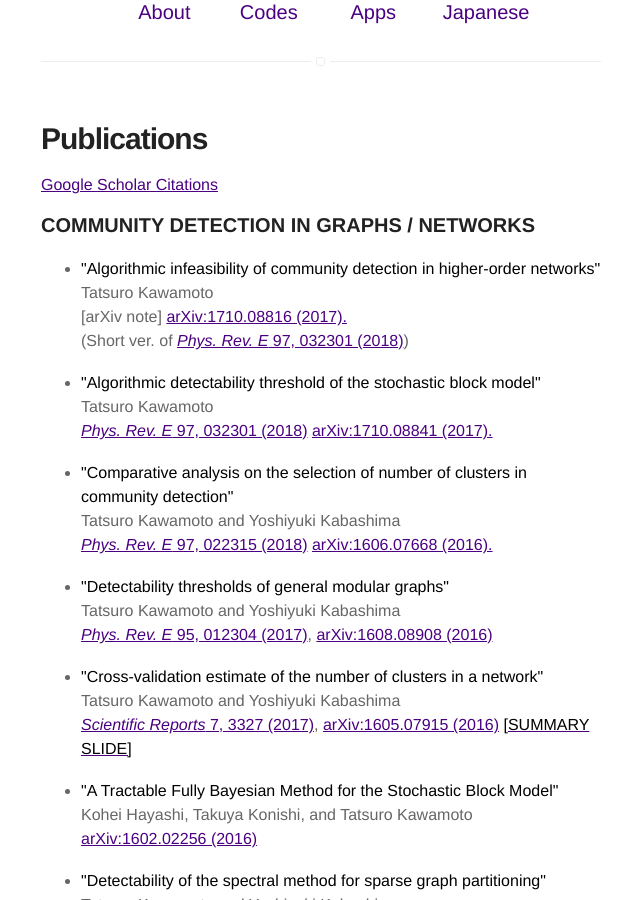
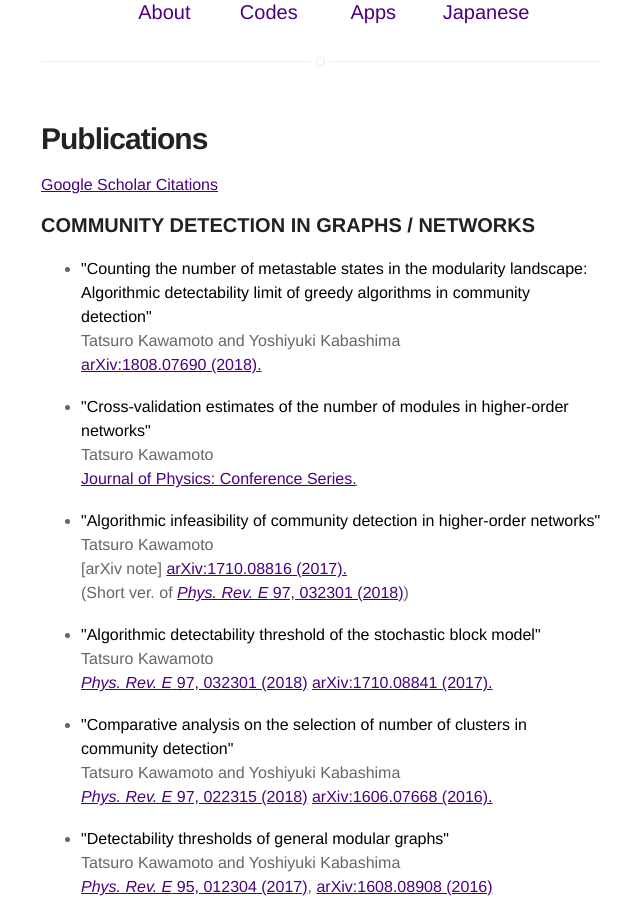
Before and after one commit to tatsuro-kawamoto/tatsuro-kawamoto.github.io, a Jekyll site: the page built from index.html, in a window 1280 px wide and 900 px high, scrolled down 493 px. Shown: the whole window, without its empty margins (319-959 px from the left). Built offline with Jekyll 4.4.1, drawn with Linux system fonts in a browser that asks for light colours.

Commit message:
Add new publications.

```diff
--- a/index.html
+++ b/index.html
@@ -8,6 +8,18 @@ title: Home
 <a href="https://scholar.google.com/citations?user=G1cXfg4AAAAJ&hl=ja">Google Scholar Citations</a>
 <h3>COMMUNITY DETECTION IN GRAPHS / NETWORKS</h3>
 <ul>
+  <li>
+    <strong>"Counting the number of metastable states in the modularity landscape: Algorithmic detectability limit of greedy algorithms in community detection"</strong><br />
+    Tatsuro Kawamoto and Yoshiyuki Kabashima<br />
+    <a href="https://arxiv.org/abs/1808.07690" target="_blank">arXiv:1808.07690 (2018).</a>
+  </li>
+  <br />
+  <li>
+    <strong>"Cross-validation estimates of the number of modules in higher-order networks"</strong><br />
+    Tatsuro Kawamoto<br />
+    <a href="http://iopscience.iop.org/article/10.1088/1742-6596/1036/1/012016" target="_blank">Journal of Physics: Conference Series.</a>
+  </li>
+  <br />
   <li>
     <strong>"Algorithmic infeasibility of community detection in higher-order networks"</strong><br />
     Tatsuro Kawamoto<br />
```
